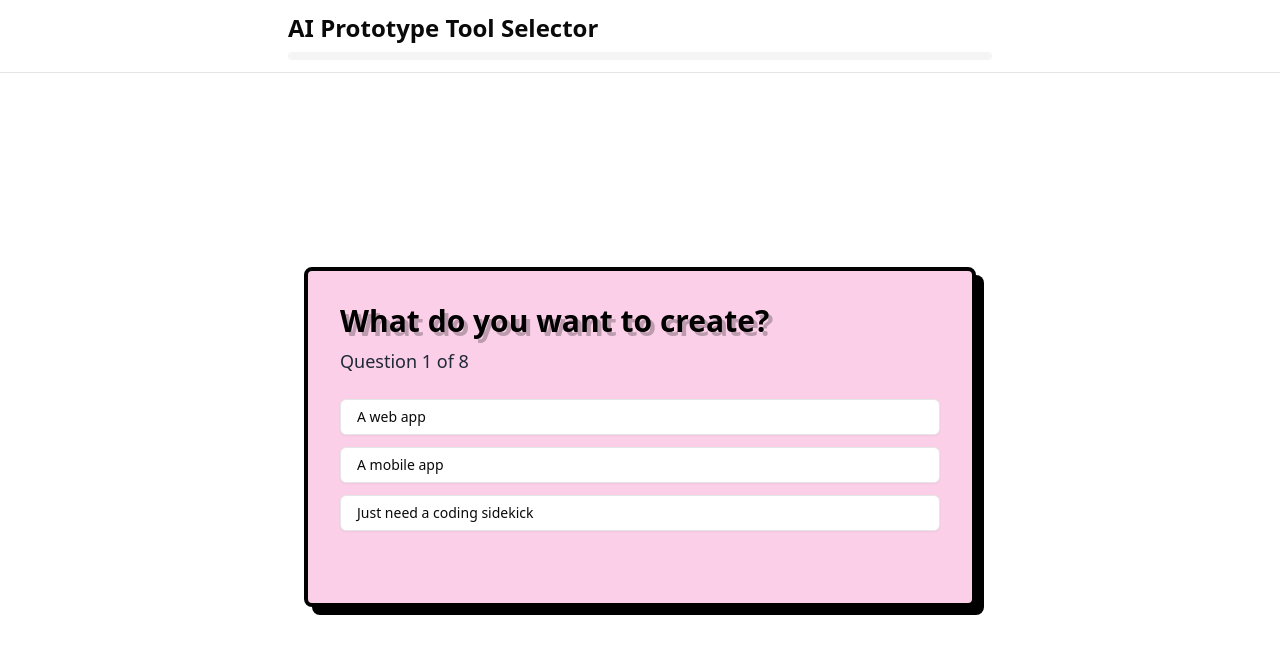
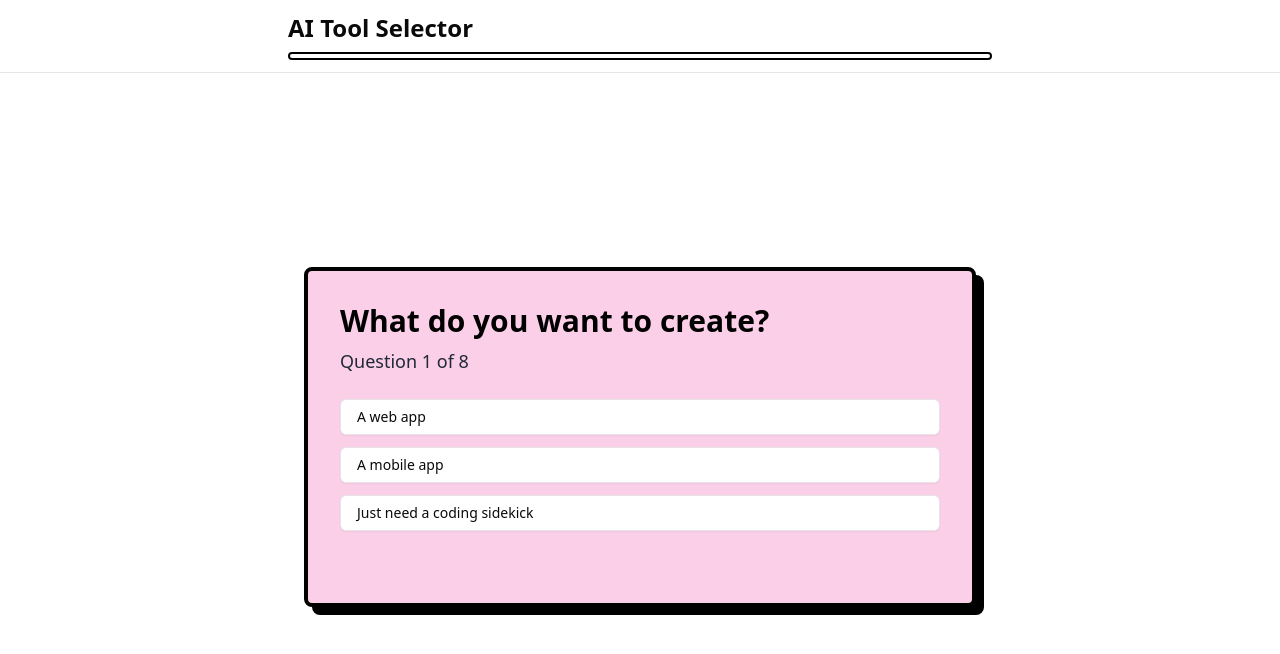
Before and after one commit to nocheerleader/ai-coding-tool-selector, a Next.js app: page / in a window 1280 px wide. Both pictures are taken after a click on the button "START". Shown: the top 654 px of the page. Built offline with nearby package versions, Linux system fonts and the light colour scheme.

Commit message:
styling updates

```diff
--- a/src/components/header.tsx
+++ b/src/components/header.tsx
@@ -12,13 +12,13 @@ export function Header({ className, progress }: HeaderProps) {
     <div className={cn("w-full px-4 py-3 border-b", className)}>
       <div className="container flex flex-col gap-2 max-w-3xl mx-auto">
         <div className="flex items-center justify-between">
-          <h1 className="text-2xl font-bold">AI Prototype Tool Selector</h1>
+          <h1 className="text-2xl font-bold">AI Tool Selector</h1>
         </div>
 
         {progress !== undefined && (
-          <div className="w-full h-2 bg-secondary rounded-full overflow-hidden">
+          <div className="w-full h-2 bg-white border-2 border-black rounded-full overflow-hidden">
             <div
-              className="h-full bg-primary transition-all duration-300 ease-in-out"
+              className="h-full bg-pink-200 transition-all duration-300 ease-in-out"
               style={{ width: `${progress}%` }}
             />
           </div>
--- a/src/components/question-container.tsx
+++ b/src/components/question-container.tsx
@@ -56,10 +56,10 @@ export function QuestionContainer() {
     <>
       <Header progress={progress} />
       <main className="flex-1 flex items-center justify-center p-8">
-        <div className="w-full max-w-2xl mx-auto bg-pink-200 rounded-lg p-8 border-4 border-black shadow-[8px_8px_0px_0px_rgba(0,0,0,1)] transition-all">
+        <div className="w-full max-w-2xl mx-auto bg-pink-200 rounded-lg p-8 border-4 border-black shadow-[8px_8px_0px_0px_rgba(0,0,0,1)]">
           <div className="flex flex-col gap-6">
             <div className="space-y-2">
-              <h3 className="text-2xl md:text-3xl font-bold text-black drop-shadow-[4px_4px_0px_rgba(0,0,0,0.25)]">
+              <h3 className="text-2xl md:text-3xl font-bold text-black">
                 {currentQuestion.question}
               </h3>
               <p className="text-lg text-gray-800">
--- a/src/components/start-view.tsx
+++ b/src/components/start-view.tsx
@@ -12,7 +12,7 @@ export function StartView() {
       <div className="w-full max-w-2xl mx-auto bg-pink-200 rounded-lg p-8 border-4 border-black shadow-[8px_8px_0px_0px_rgba(0,0,0,1)] transition-all hover:shadow-[10px_10px_0px_0px_rgba(0,0,0,1)]">
 
         <h1 className="text-4xl md:text-5xl font-bold text-center mb-8 text-black drop-shadow-[4px_4px_0px_rgba(0,0,0,0.25)]">
-          AI Prototype Tool Selector
+        Find the Perfect Match for Building Your Prototype!
         </h1>
 
         <div className="w-32 h-32 mx-auto mb-8 bg-gray-100 rounded-full border-4 border-black flex items-center justify-center text-sm text-gray-400">
@@ -20,7 +20,8 @@ export function StartView() {
         </div>
 
         <p className="text-xl text-center mb-12 text-gray-800">
-          Don&apos;t know which AI tool is best for your project? Answer these {questionsData.questions.length} questions to find out!
+          Not sure which AI tool to use?<br />
+          Answer these {questionsData.questions.length} questions to find out!
         </p>
 
         <div className="flex justify-center">
```
